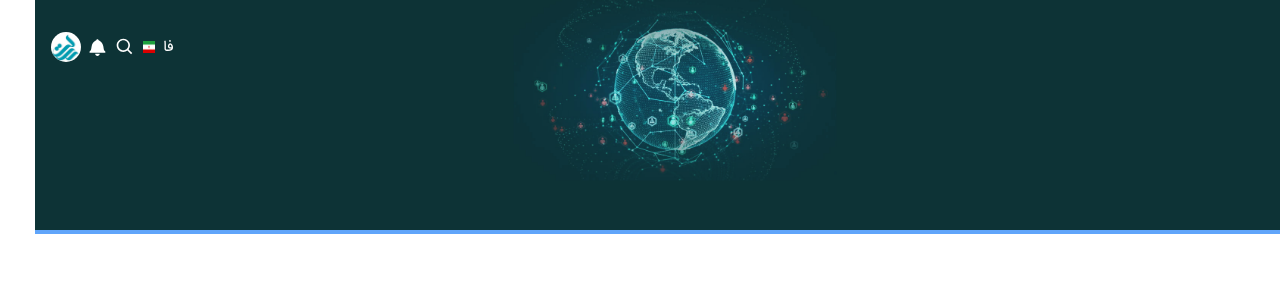
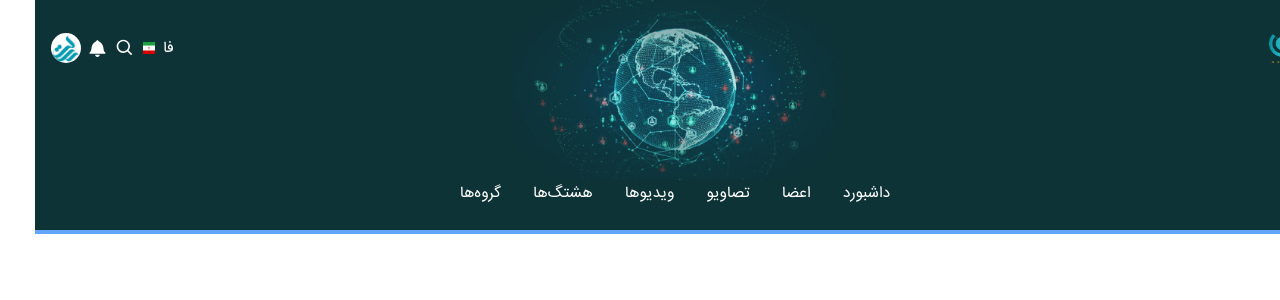
Before and after one commit to Ziba-Hemmati/Resan, a Next.js app: page / in a window 1280 px wide. Shown: the top 300 px of the page. Built offline with nearby package versions, Linux system fonts and the light colour scheme.

Commit message:
feat: add list to header

```diff
--- a/components/Banner.jsx
+++ b/components/Banner.jsx
@@ -7,6 +7,15 @@ import Image from "next/image";
 import iran from "@/assets/iran.png";
 import usa from "@/assets/usa.jpg";
 import { useCallback, useState } from "react";
+import { clsx } from "clsx";
+const menuItems = [
+  "داشبورد",
+  "اعضا",
+  "تصاویو ",
+  "ویدیوها",
+  "هشتگ‌ها",
+  "گروه‌ها",
+];
 
 const Banner = ({ handleMenu }) => {
   const [lang, setLang] = useState(false);
@@ -14,13 +23,19 @@ const Banner = ({ handleMenu }) => {
   return (
     <>
       <div className="banner border-b-4 border-blue-400 absolute">
-        <div className="flex items-center">
-          <div className="w-[60%]">
+        <div className="flex items-center justify-between">
+          <div className="w-[60%] md:hidden">
             <RxHamburgerMenu
               className="mt-8 mr-4 text-xl text-white md:hidden "
               onClick={handleMenu}
             />
           </div>
+          <Image
+            alt="Logo"
+            src={logo}
+            width={30}
+            className="mr-4 mt-8 hidden md:inline-block"
+          />
           <div className="flex flex-row-reverse items-center text-white w-[40%] mt-8 ml-4">
             <Image
               alt="Profile"
@@ -45,6 +60,21 @@ const Banner = ({ handleMenu }) => {
           width={30}
           className="mx-auto mt-[120px] md:hidden"
         />
+        <ul className="md:flex text-white justify-center mt-[120px] hidden ">
+          {menuItems.map((item, index) => {
+            return (
+              <li
+                key={item}
+                className={clsx(
+                  `${!(index === menuItems.length - 1) && "ml-8"}`,
+                  "text-sm"
+                )}
+              >
+                {item}
+              </li>
+            );
+          })}
+        </ul>
       </div>
       {lang && (
         <div className="bg-white w-[124px] p-3 text-gray-500 rounded-md absolute top-[70px] left-4">
```
